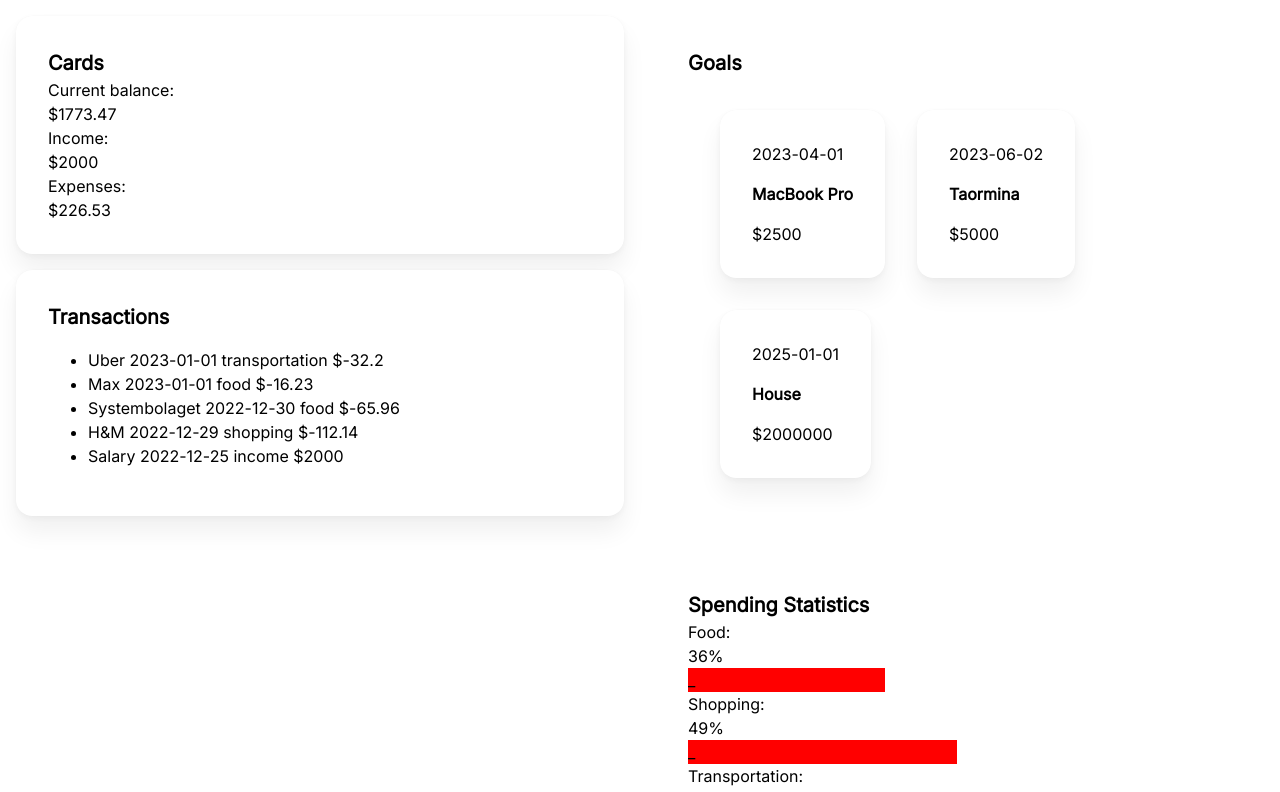
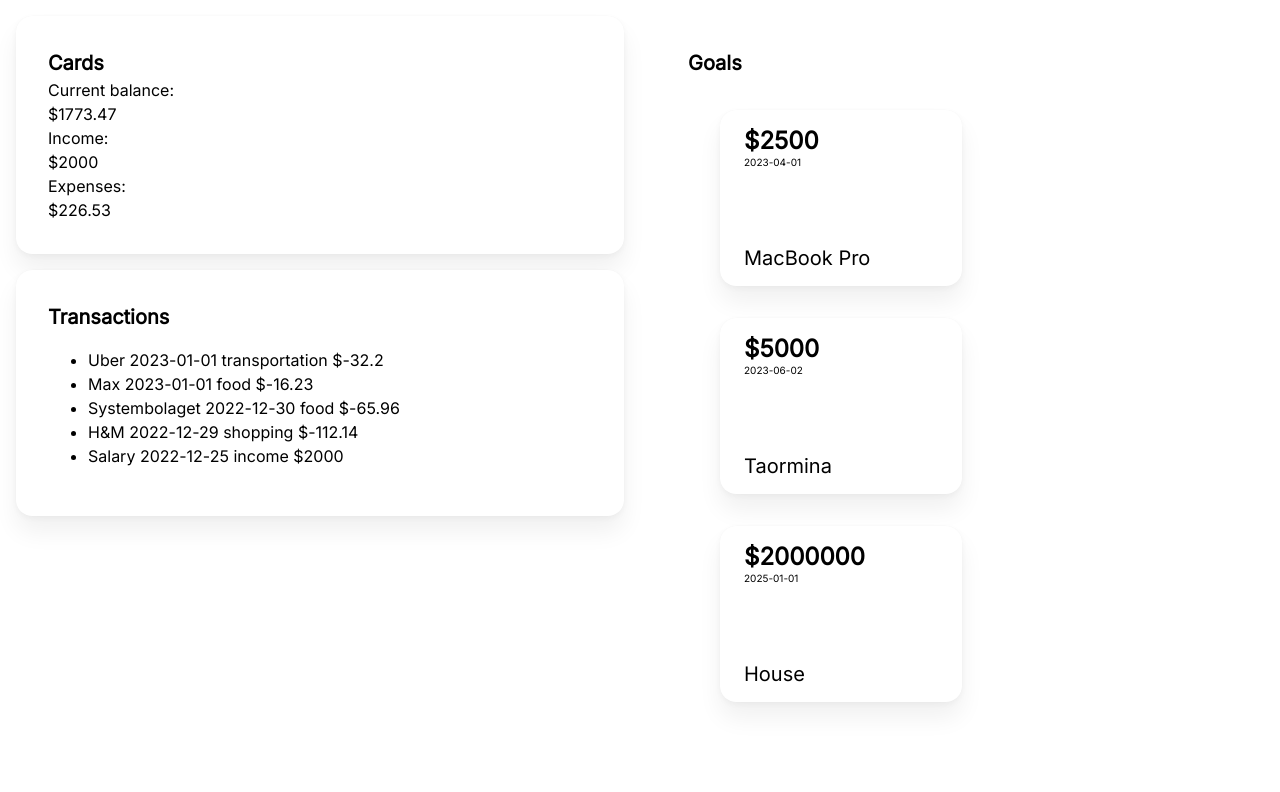
Before and after one commit to annabohlin1997/financial-dashboard, a React (Create React App) app: page / in a window 1280 px wide. Shown: the top 792 px of the page. Built offline with nearby package versions, Linux system fonts and the light colour scheme.

Commit message:
added goal css

```diff
--- a/src/components/Goal.js
+++ b/src/components/Goal.js
@@ -3,11 +3,17 @@ import "../styles/Goal.css";
 const Goal = ({ goal }) => {
   return (
     <div className="goal card-look">
-      <p>{goal.date}</p>
+      <div className="cardTop">
+        <div className="goalAmount">
+          <strong><p>${goal.amount}</p></strong>
+        </div>
+        <div className="goalDate">
+          <p>{goal.date}</p>
+        </div>
+      </div>
       <p>
-        <strong>{goal.name}</strong>
+      <div className="goalName">{goal.name}</div>
       </p>
-      <p>${goal.amount}</p>
     </div>
   );
 };
--- a/src/styles/Goal.css
+++ b/src/styles/Goal.css
@@ -5,4 +5,47 @@
   gap: 1rem;
   border-radius: 1rem;
   margin: 1rem;
+  display: flex;
+  justify-content: space-between;
+  align-items: flex-start;
+  padding: 16px 24px;
+
+  width: 241.67px;
+  height: 176px;
 }
+
+.goalTop {
+  position: relative;
+  justify-content: flex-start;
+  display: flex;
+}
+
+.goalAmount {
+  font-family: "Inter";
+  font-style: normal;
+  font-weight: 600;
+  font-size: 24px;
+  line-height: 29px;
+}
+
+.goalDate {
+  font-size: 10px;
+}
+
+.goalName {
+  font-family: "Inter";
+  font-style: normal;
+  font-weight: 400;
+  font-size: 20px;
+  line-height: 24px;
+  text-transform: capitalize;
+  /*  position: relative;
+  display: flex;
+  justify-content: end;*/
+}
+
+.goalTop .goalName {
+  position: relative;
+  display: flex;
+  justify-content: end;
+}
--- a/src/styles/GoalsWrapper.css
+++ b/src/styles/GoalsWrapper.css
@@ -5,3 +5,9 @@
   border-radius: 1rem;
   margin: 1rem;
 }
+
+.btn-goals {
+  background-color: #ffc145;
+  border-radius: 50px;
+  border: 0;
+}
```
